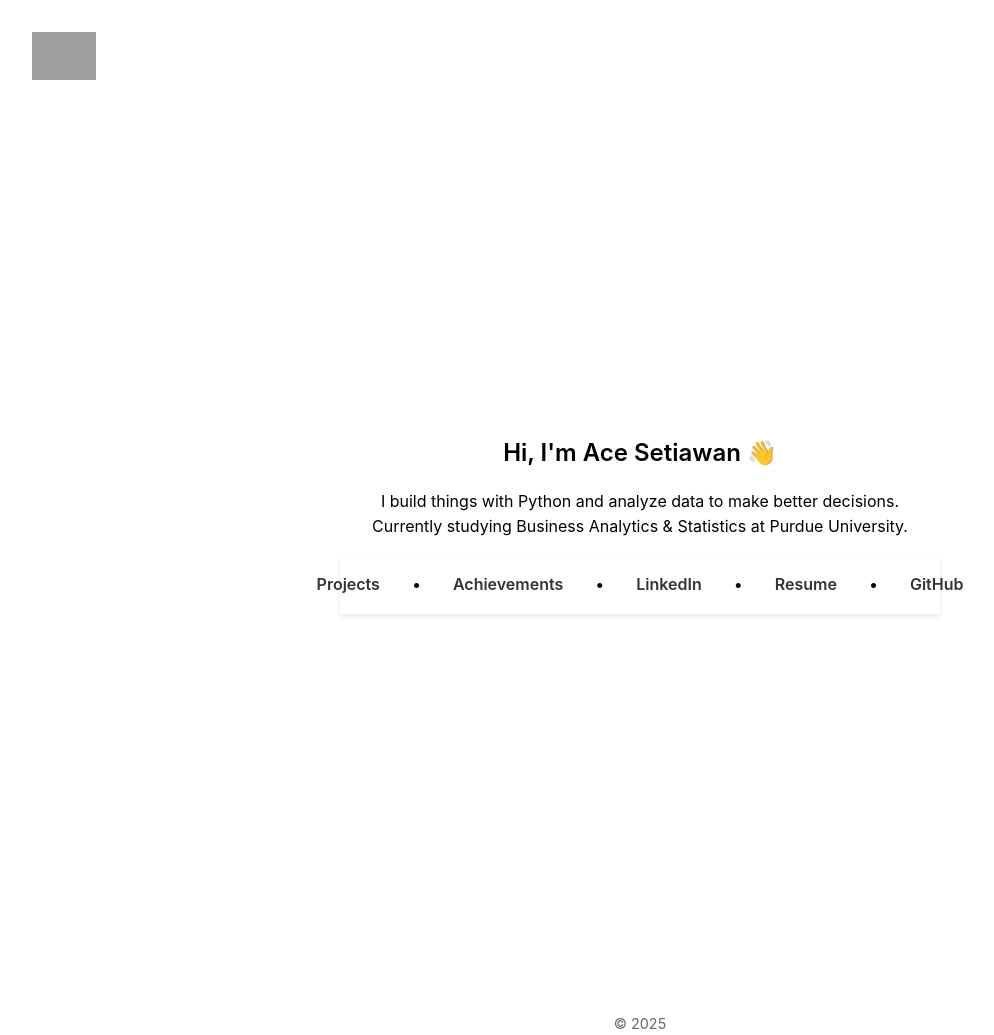
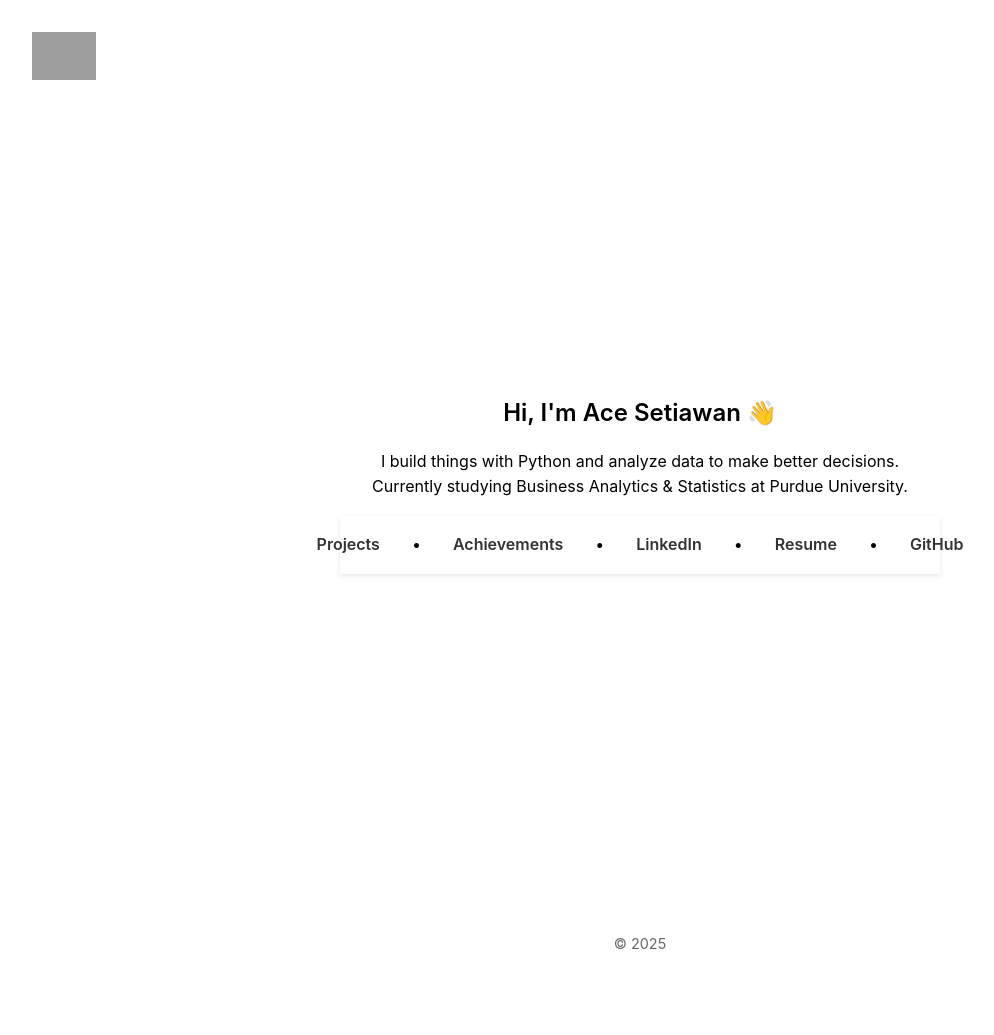
Before and after one commit to acepocalypse/acepocalypse.github.io, a Jekyll site: the page built from index.html, in a window 1280 px wide. Shown: the whole page, without its empty margins (0-994 px from the left). Built offline with Jekyll 4.4.1, drawn with Linux system fonts in a browser that asks for light colours; after the commit the page ends 964 px from its top, so only the background shows below that; grey boxes are pictures that could not be loaded.

Commit message:
Adjust fullscreen center height to account for header size

```diff
--- a/assets/css/style.css
+++ b/assets/css/style.css
@@ -23,7 +23,7 @@
   display: flex;
   align-items: center;
   justify-content: center;
-  height: 100vh;
+  height: calc(100vh - 80px); /* Adjust the 80px to your actual header height */
   text-align: center;
   padding: 1rem;
   box-sizing: border-box;
```
